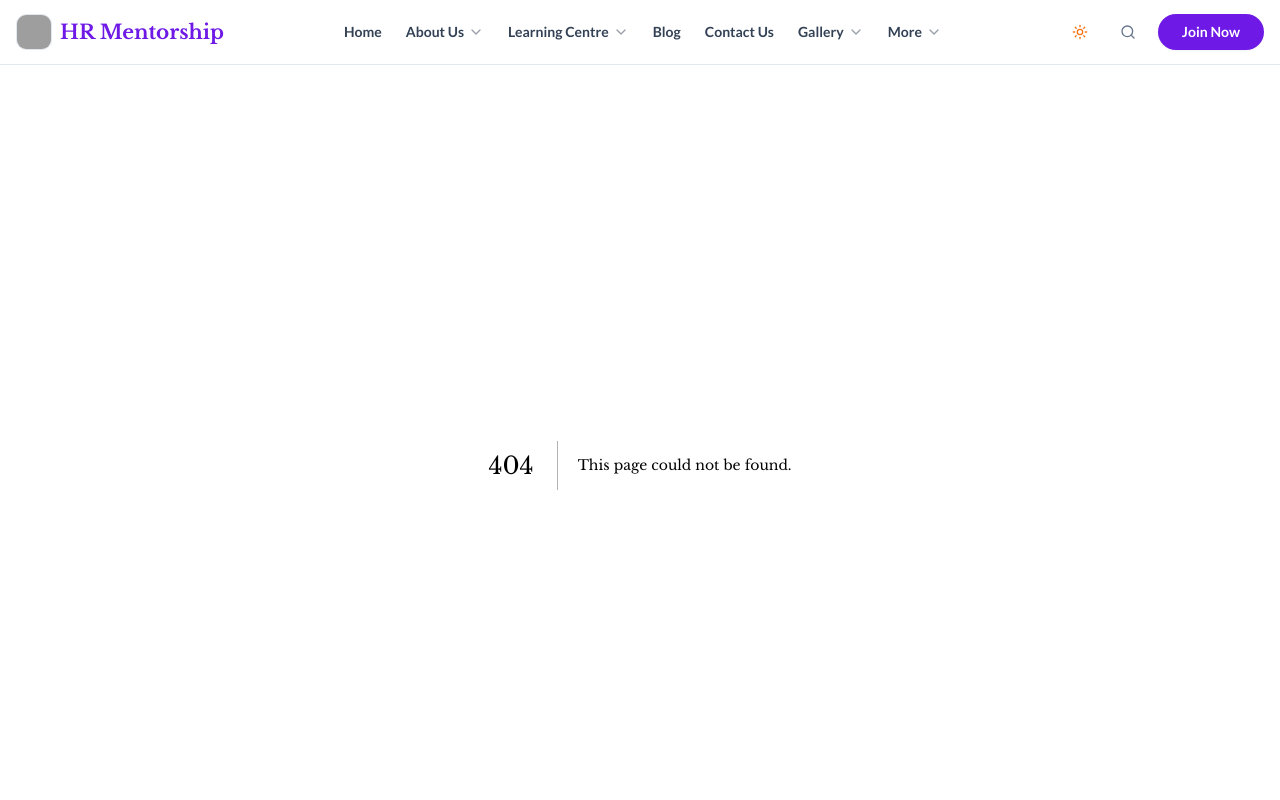
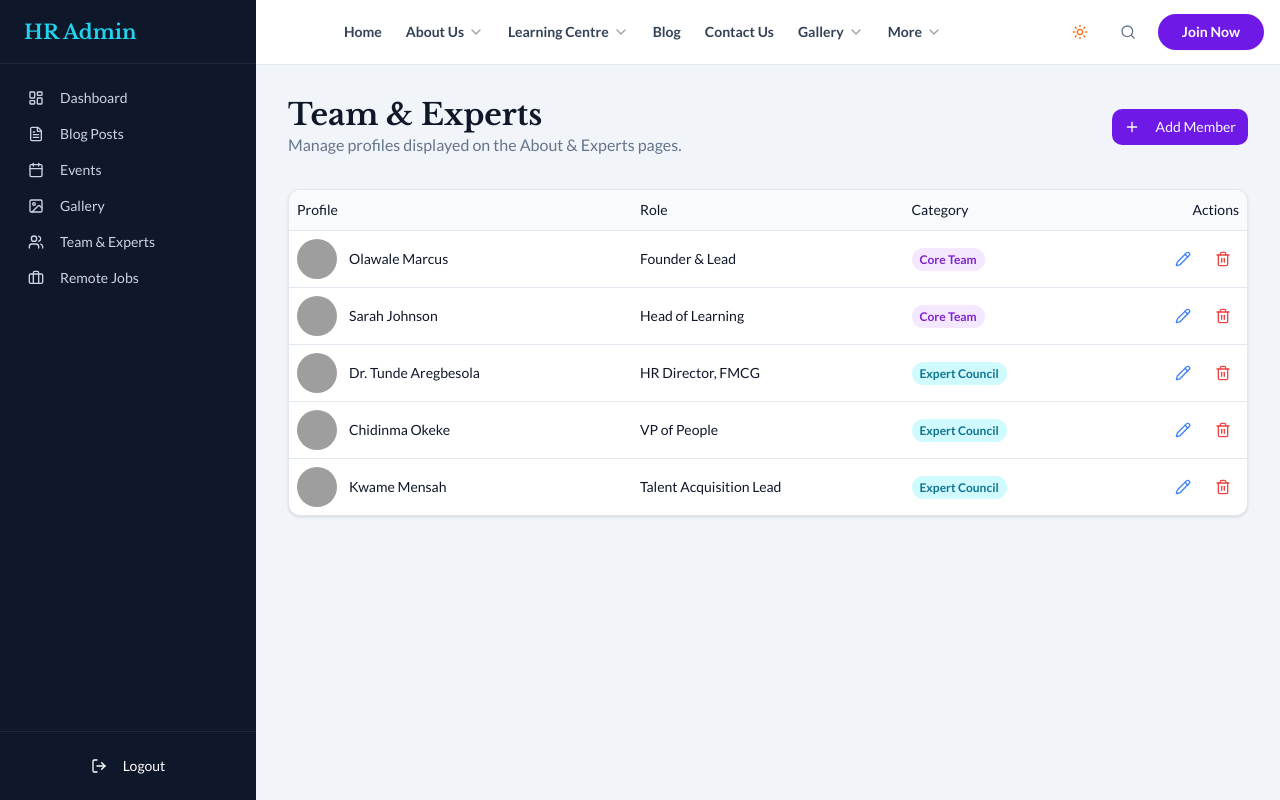
Before and after one commit to OlaMarcus09/hr-mentorship, a Next.js app: page /admin/team in a window 1280 px wide. Before the commit this address had no page. Shown: the top 800 px of the page. Built offline with nearby package versions, Linux system fonts and the light colour scheme; grey boxes are pictures that could not be loaded.

Commit message:
fix: add avatar component and restore team admin page

```diff
--- /dev/null
+++ b/app/admin/team/page.tsx
@@ -0,0 +1,63 @@
+"use client"
+
+import { Button } from "@/components/ui/button";
+import { Table, TableBody, TableCell, TableHead, TableHeader, TableRow } from "@/components/ui/table";
+import { Avatar, AvatarFallback, AvatarImage } from "@/components/ui/avatar";
+import { MOCK_TEAM, MOCK_EXPERTS } from "@/data/mock";
+import { Plus, Trash2, Pencil } from "lucide-react";
+
+export default function AdminTeamPage() {
+  const allMembers = [...MOCK_TEAM.map(m => ({...m, type: 'Core Team'})), ...MOCK_EXPERTS.map(m => ({...m, type: 'Expert Council'}))];
+
+  return (
+    <div className="space-y-8">
+      <div className="flex justify-between items-center">
+        <div>
+          <h1 className="text-3xl font-bold font-heading">Team & Experts</h1>
+          <p className="text-muted-foreground">Manage profiles displayed on the About & Experts pages.</p>
+        </div>
+        <Button className="bg-primary">
+          <Plus className="mr-2 h-4 w-4" /> Add Member
+        </Button>
+      </div>
+
+      <div className="rounded-xl border bg-white dark:bg-slate-900 overflow-hidden shadow">
+        <Table>
+          <TableHeader className="bg-slate-50 dark:bg-slate-800/50">
+            <TableRow>
+              <TableHead>Profile</TableHead>
+              <TableHead>Role</TableHead>
+              <TableHead>Category</TableHead>
+              <TableHead className="text-right">Actions</TableHead>
+            </TableRow>
+          </TableHeader>
+          <TableBody>
+            {allMembers.map((member) => (
+              <TableRow key={member.id + member.name}>
+                <TableCell className="flex items-center gap-3 font-medium">
+                   <Avatar>
+                      <AvatarImage src={member.imageUrl} />
+                      <AvatarFallback>{member.name[0]}</AvatarFallback>
+                   </Avatar>
+                   {member.name}
+                </TableCell>
+                <TableCell>{member.role}</TableCell>
+                <TableCell>
+                   <span className={`px-2 py-1 rounded-full text-xs font-bold ${member.type === 'Core Team' ? 'bg-purple-100 text-purple-700' : 'bg-cyan-100 text-cyan-700'}`}>
+                      {member.type}
+                   </span>
+                </TableCell>
+                <TableCell className="text-right">
+                  <div className="flex justify-end gap-2">
+                    <Button variant="ghost" size="icon" className="h-8 w-8 text-blue-500"><Pencil className="h-4 w-4" /></Button>
+                    <Button variant="ghost" size="icon" className="h-8 w-8 text-red-500"><Trash2 className="h-4 w-4" /></Button>
+                  </div>
+                </TableCell>
+              </TableRow>
+            ))}
+          </TableBody>
+        </Table>
+      </div>
+    </div>
+  );
+}
--- a/components/ui/avatar.tsx
+++ b/components/ui/avatar.tsx
@@ -1,51 +1,48 @@
+"use client"
+
 import * as React from "react"
-import * as AvatarPrimitive from "@radix-ui/react-avatar"
-
 import { cn } from "@/lib/utils"
 
-function Avatar({
-  className,
-  ...props
-}: React.ComponentProps<typeof AvatarPrimitive.Root>) {
-  return (
-    <AvatarPrimitive.Root
-      data-slot="avatar"
+const Avatar = React.forwardRef<
+  HTMLDivElement,
+  React.HTMLAttributes<HTMLDivElement>
+>(({ className, ...props }, ref) => (
+  <div
+    ref={ref}
     className={cn(
-        "relative flex size-8 shrink-0 overflow-hidden rounded-full",
+      "relative flex h-10 w-10 shrink-0 overflow-hidden rounded-full",
       className
     )}
     {...props}
   />
-  )
-}
+))
+Avatar.displayName = "Avatar"
 
-function AvatarImage({
-  className,
-  ...props
-}: React.ComponentProps<typeof AvatarPrimitive.Image>) {
-  return (
-    <AvatarPrimitive.Image
-      data-slot="avatar-image"
-      className={cn("aspect-square size-full", className)}
+const AvatarImage = React.forwardRef<
+  HTMLImageElement,
+  React.ImgHTMLAttributes<HTMLImageElement>
+>(({ className, ...props }, ref) => (
+  <img
+    ref={ref}
+    className={cn("aspect-square h-full w-full", className)}
     {...props}
   />
-  )
-}
+))
+AvatarImage.displayName = "AvatarImage"
 
-function AvatarFallback({
-  className,
-  ...props
-}: React.ComponentProps<typeof AvatarPrimitive.Fallback>) {
-  return (
-    <AvatarPrimitive.Fallback
-      data-slot="avatar-fallback"
+const AvatarFallback = React.forwardRef<
+  HTMLDivElement,
+  React.HTMLAttributes<HTMLDivElement>
+>(({ className, ...props }, ref) => (
+  <div
+    ref={ref}
     className={cn(
-        "bg-muted flex size-full items-center justify-center rounded-full",
+      "flex h-full w-full items-center justify-center rounded-full bg-muted",
       className
     )}
     {...props}
   />
-  )
-}
+))
+AvatarFallback.displayName = "AvatarFallback"
 
 export { Avatar, AvatarImage, AvatarFallback }
```
Lines whose indentation alone changed are shown as unchanged.
